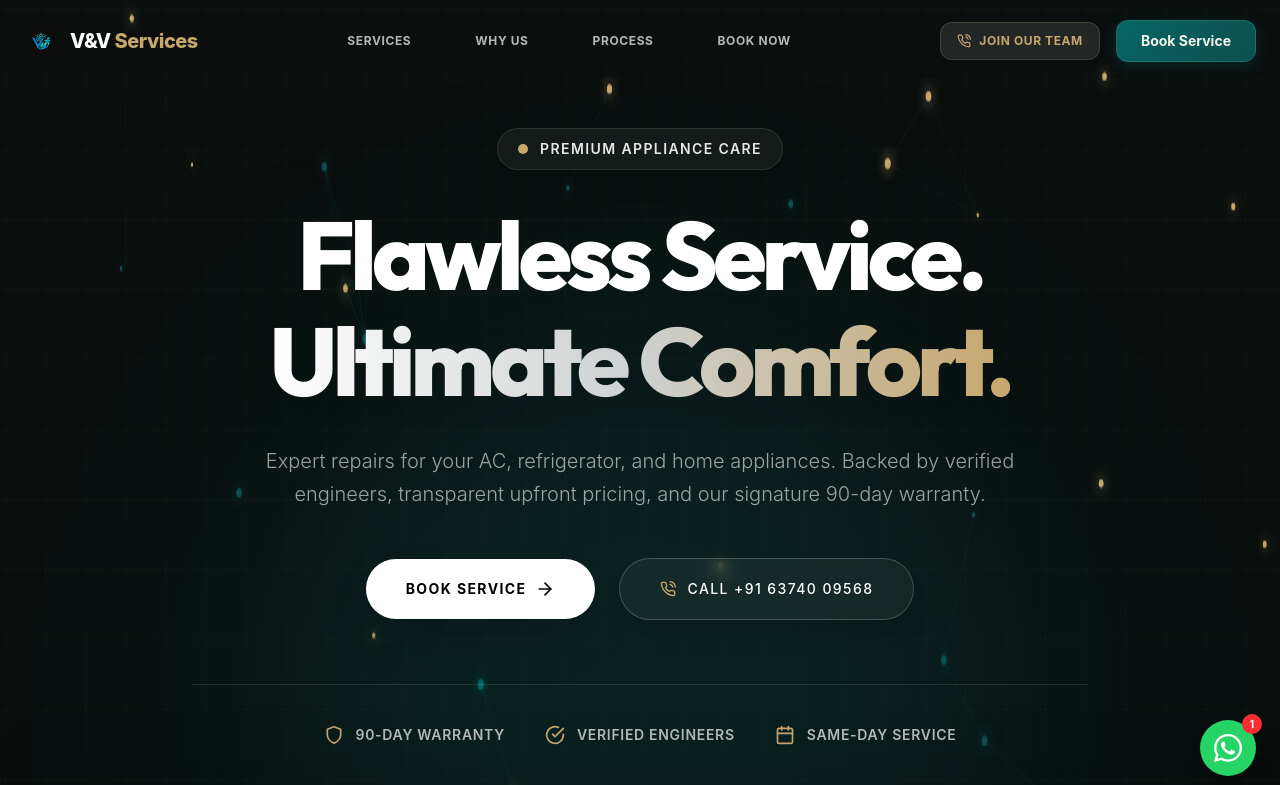
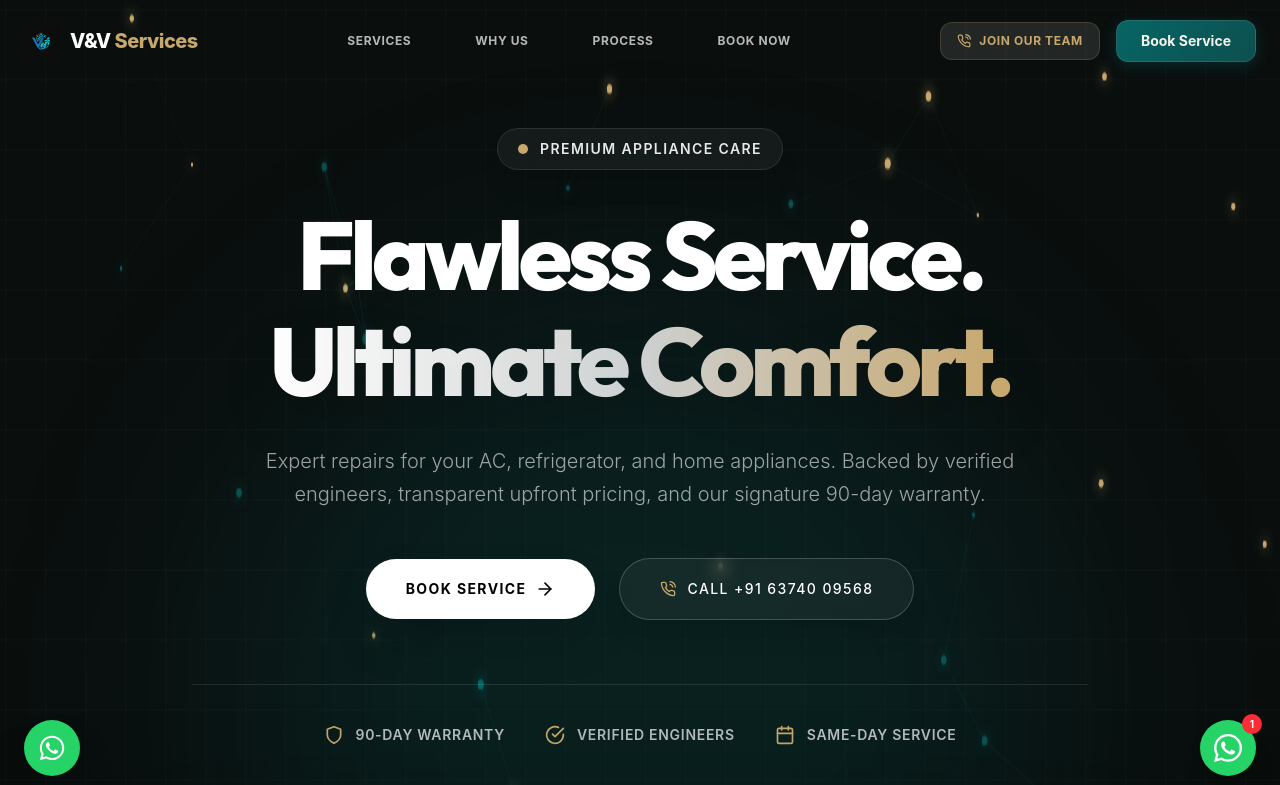
Before and after one commit to bhuvanesh-1703/Ac-Service-Website, a React (Vite) app in the folder frontend/: page / in a window 1280 px wide. Shown: the top 785 px of the page. Built offline with nearby package versions, Linux system fonts and the light colour scheme.

Commit message:
Add global WhatsApp chat widget

```diff
--- a/frontend/src/App.jsx
+++ b/frontend/src/App.jsx
@@ -12,8 +12,9 @@ import JoinTeam from "./pages/JoinTeam";
 import Login from "./validation/Login";
 import Register from "./validation/Register";
 
-// Chat component
+// Chat components
 import AiChat from "./components/chat/AiChat";
+import WhatsAppChat from "./components/chat/WhatsAppChat.jsx";
 
 // Admin Layout & Pages
 import AdminLayout from "./Layout/AdminLayout.jsx";
@@ -83,6 +84,7 @@ function App() {
 
       {!isAdminRoute && <Footer />}
       {!isAdminRoute && <AiChat />}
+      {!isAdminRoute && <WhatsAppChat />}
 
       {/* Scroll to top floating button */}
       <AnimatePresence>
--- /dev/null
+++ b/frontend/src/components/chat/WhatsAppChat.jsx
@@ -0,0 +1,33 @@
+import React from "react";
+import { motion, AnimatePresence } from "framer-motion";
+import { FaWhatsapp } from "react-icons/fa";
+
+const WhatsAppChat = () => {
+  const phoneNumber = "916374009568";
+  const defaultMessage = "Hi! I'm looking for AC/Appliance repair services. Can you help me?";
+
+  const handleWhatsAppClick = () => {
+    const url = `https://wa.me/${phoneNumber}?text=${encodeURIComponent(defaultMessage)}`;
+    window.open(url, "_blank");
+  };
+
+  return (
+    <AnimatePresence>
+      <motion.button
+        initial={{ opacity: 0, scale: 0.8 }}
+        animate={{ opacity: 1, scale: 1 }}
+        exit={{ opacity: 0, scale: 0.8 }}
+        transition={{ duration: 0.3 }}
+        onClick={handleWhatsAppClick}
+        className="fixed bottom-6 left-6 z-50 flex items-center justify-center w-14 h-14 bg-[#25D366] hover:bg-[#128C7E] text-white rounded-full shadow-2xl cursor-pointer focus:outline-none group"
+        aria-label="Chat with us on WhatsApp"
+        title="Chat on WhatsApp"
+      >
+        <span className="absolute inset-0 rounded-full border-2 border-[#25D366] animate-ping opacity-50"></span>
+        <FaWhatsapp className="w-7 h-7 z-10 group-hover:scale-110 transition-transform duration-200" />
+      </motion.button>
+    </AnimatePresence>
+  );
+};
+
+export default WhatsAppChat;
```
